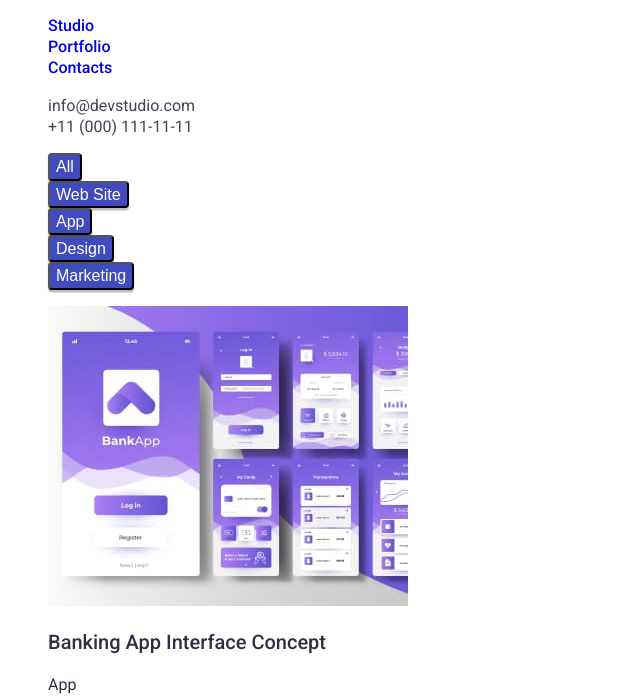
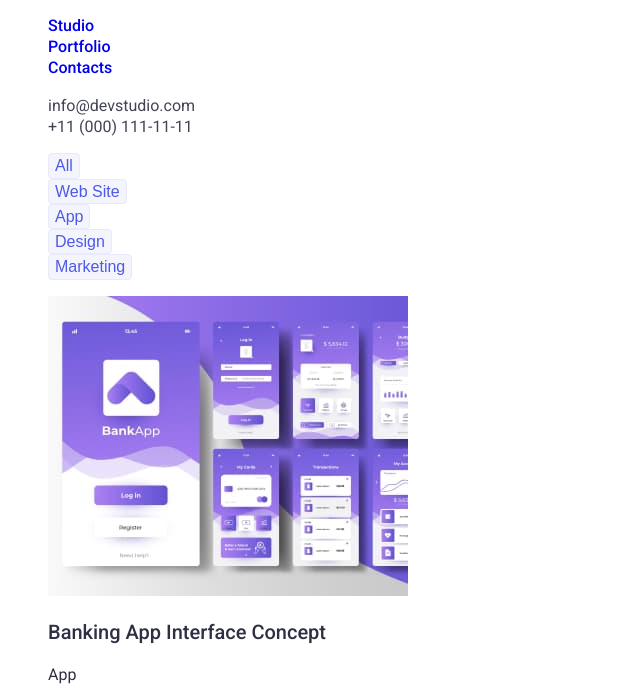
Before and after one commit to Patter1989/goit-markup-hw-02, a plain HTML site: page portfolio.html in a window 1280 px wide. Shown: the part 33-731 px from the top of the page, without its empty margins (0-640 px from the left). Drawn offline with Linux system fonts and the light colour scheme.

Commit message:
btns colour

```diff
--- a/css/styles.css
+++ b/css/styles.css
@@ -17,6 +17,7 @@ body {
 .btns:hover,
 .btns:focus {
   background: #404BBF;
+  color: #FFFFFF;
 
 }
 .link:hover,
@@ -132,13 +133,13 @@ body {
 
 /* =============BUTTONS============ */
 .menu-projects-btn {
-  background: #404BBF;
-  box-shadow: 0px 3px 1px rgba(0, 0, 0, 0.1), 0px 2px 1px rgba(0, 0, 0, 0.08), 0px 2px 2px rgba(0, 0, 0, 0.12);
+  background: #F4F4FD;
+  border: 1px solid #E7E9FC;
   border-radius: 4px;
   font-weight: 500;
   font-size: 16px;
   line-height: 1.33;
-  color: #FFFFFF;
+  color: #4D5AE5;;
 }
 /* =============/BUTTONS============ */
 
```
